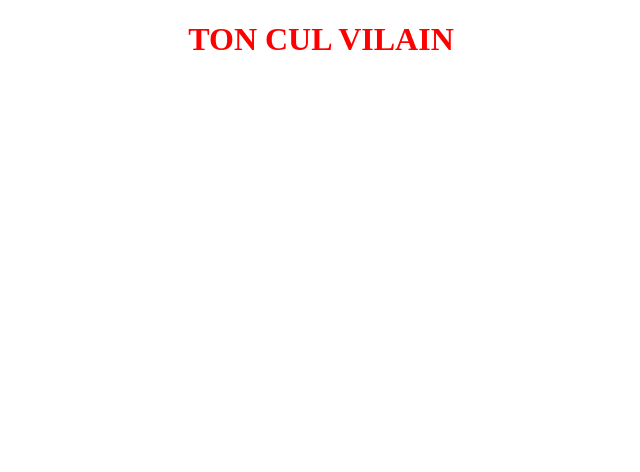
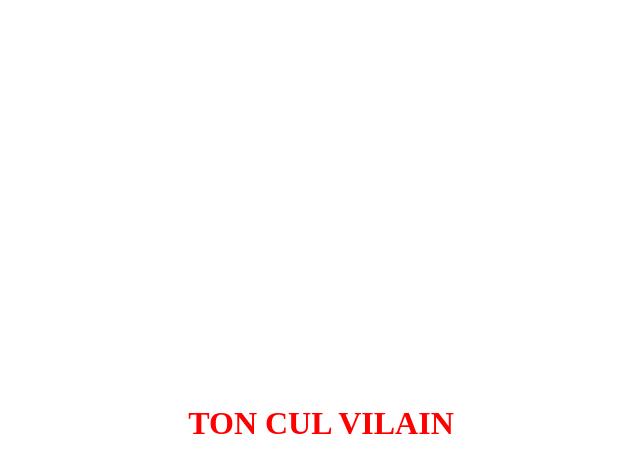
Before and after one commit to MEHWAREN/meh.github.io, a plain HTML site: page index.html in a window 1280 px wide. Shown: the whole page, without its empty margins (319-959 px from the left). Drawn offline with Linux system fonts and the light colour scheme.

Commit message:
Update style.css

```diff
--- a/style.css
+++ b/style.css
@@ -7,7 +7,7 @@
 
 .fuck{
     text-align: center;
-    padding: 30vw auto;
+    padding-top: 30vw;
     color: red;
     font-size:32px;
 }
```
